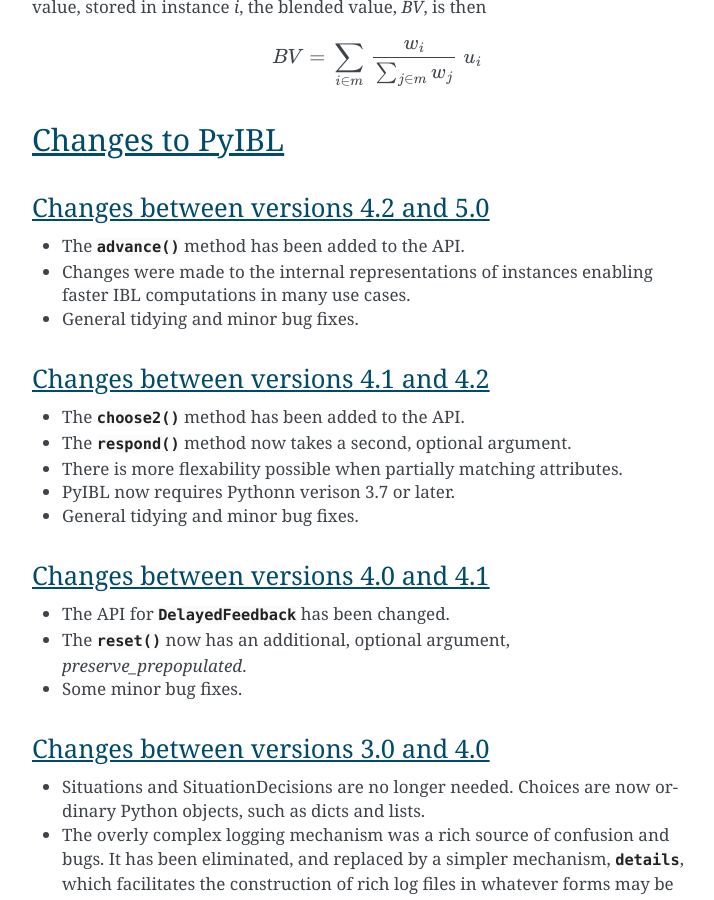
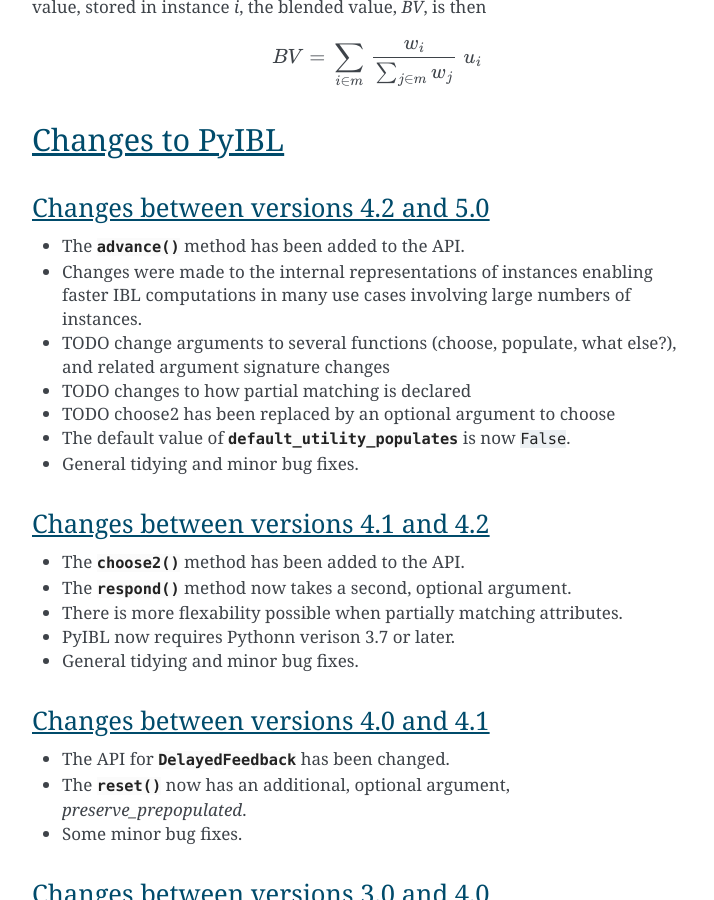
Before and after one commit to DDM-Lab/pyibl, a Sphinx documentation site: the page built from doc/index.rst, in a window 1280 px wide and 900 px high, scrolled down 19506 px. Shown: the whole window, without its empty margins (388-1102 px from the left). Built offline with Sphinx 7.4.7, drawn with Linux system fonts in a browser that asks for light colours; formulas are drawn with MathJax 3; the version number could not be read and is left out.

Commit message:
checkpoint work in progress

```diff
--- a/doc/index.rst
+++ b/doc/index.rst
@@ -978,7 +978,12 @@
 ------------------------------------
 
 * The :meth:`advance` method has been added to the API.
-* Changes were made to the internal representations of instances enabling faster IBL computations in many use cases.
+* Changes were made to the internal representations of instances enabling faster IBL computations in many use cases
+  involving large numbers of instances.
+* TODO change arguments to several functions (choose, populate, what else?), and related argument signature changes
+* TODO changes to how partial matching is declared
+* TODO choose2 has been replaced by an optional argument to choose
+* The default value of :attr:`default_utility_populates` is now ``False``.
 * General tidying and minor bug fixes.
 
 
--- a/pyibl.py
+++ b/pyibl.py
@@ -88,7 +88,7 @@
         self.decay = decay
         self.mismatch_penalty = mismatch_penalty
         self.default_utility = default_utility
-        self.default_utility_populates = True
+        self.default_utility_populates = False
         self._attribute_similarities = [None] * len(self._attributes)
         self._details = None
         self._trace = False
@@ -416,7 +416,7 @@
         If at that time the value is not a function of one argument, or it does not return
         a Real, an :exc:`RuntimeError` is raised.
 
-        The :attr:`default_utility_populates` property, which is ``True`` by default,
+        The :attr:`default_utility_populates` property, which is ``False`` by default,
         controls whether or not an instance is added for each interrogation of
         the attr:`default_utility` property. If an instance is added, it is added
         as by :meth:`populate_at` with a first argument of zero.
```
